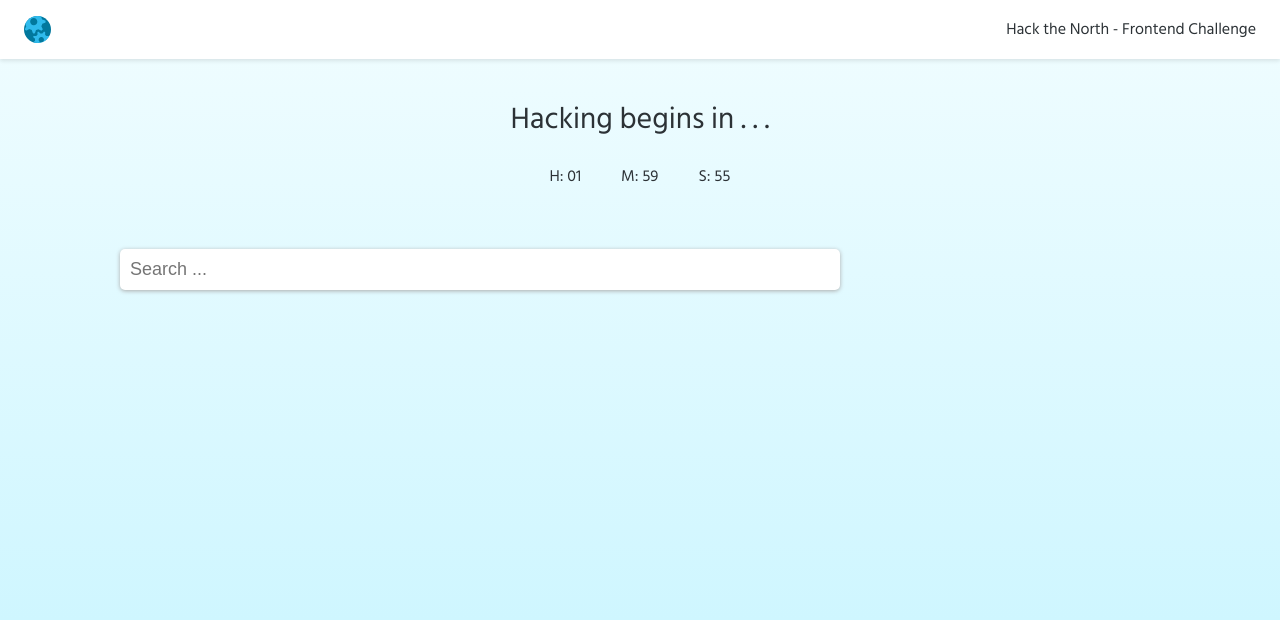
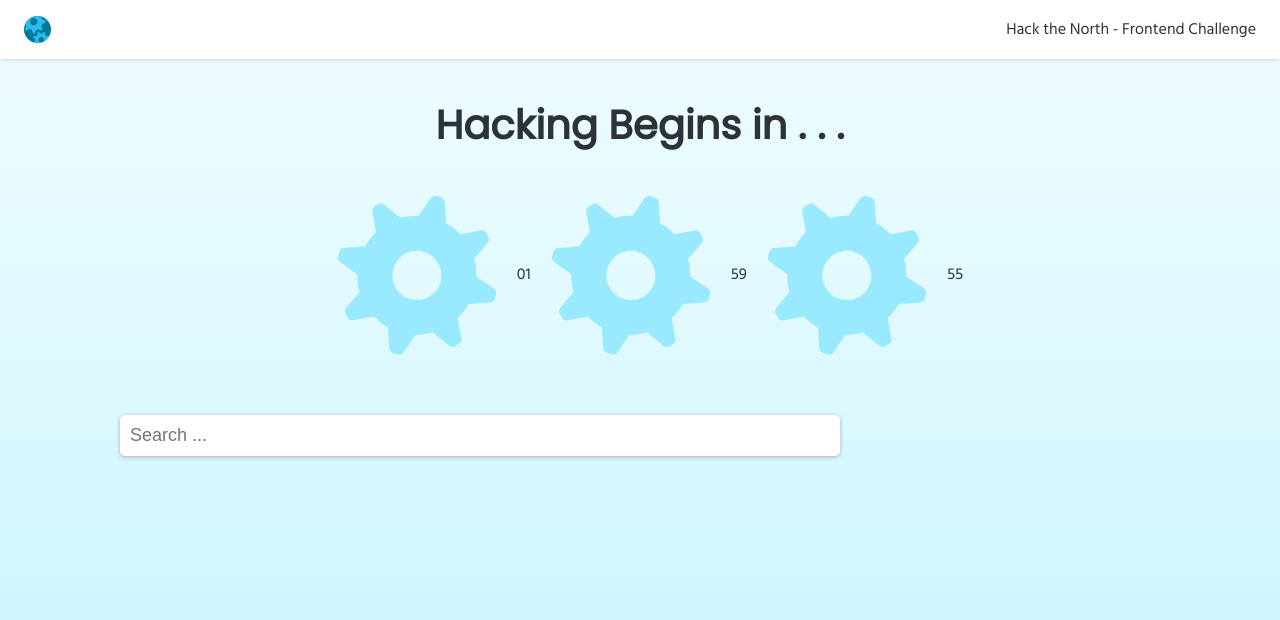
Before and after one commit to edwinzhng/htn-challenge, a React (Create React App) app: page / in a window 1280 px wide. Shown: the top 620 px of the page. Built offline with nearby package versions, Linux system fonts and the light colour scheme; no server answers.

Commit message:
Spinning gears :)

```diff
--- a/src/App.css
+++ b/src/App.css
@@ -12,13 +12,3 @@
   width: 1200px;
   margin: 10px 100px;
 }
-
-.header {
-  margin-top: 75px;
-  padding: 20px 0px;
-}
-
-.header h2 {
-  font-weight: 400;
-  font-size: 30px;
-}
--- a/src/App.js
+++ b/src/App.js
@@ -11,8 +11,7 @@ class App extends Component {
         <div className="nav">
           <Navbar />
         </div>
-        <div className="header">
-          <h2>Hacking begins in . . .</h2>
+        <div className="counter">
           <Countdown length='7200'/>
         </div>
         <div className="event-body">
--- a/src/components/Countdown/Countdown.css
+++ b/src/components/Countdown/Countdown.css
@@ -1,10 +1,46 @@
 .countdown {
-  text-align: center;
-  margin: 20px;
+  margin-top: 75px;
+  padding: 20px 0px;
 }
 
-.row-of-3 {
-  width: 100px;
+.countdown-row {
   display: inline;
-  margin: 20px 20px;
+  text-align: center;
 }
+
+.countdown h2 {
+  margin-bottom: 20px;
+  font-weight: 600;
+  font-size: 40px;
+  font-family: 'Poppins';
+}
+
+.countdown .middlegear {
+  vertical-align: middle;
+  height: 200px;
+  animation: spinbackward 1s infinite;
+}
+
+.countdown .gear {
+  vertical-align: middle;
+  height: 200px;
+  animation: spinforward 1s infinite;
+}
+
+@keyframes spinforward {
+  from {
+    transform: rotate(0deg);
+  }
+  to {
+    transform: rotate(45deg);
+  }
+}
+
+@keyframes spinbackward {
+  from {
+    transform: rotate(0deg);
+  }
+  to {
+    transform: rotate(-45deg);
+  }
+}
--- a/src/components/Countdown/Countdown.js
+++ b/src/components/Countdown/Countdown.js
@@ -1,4 +1,5 @@
 import React, { Component } from 'react';
+import Gear from '../../img/gear.svg'
 import './Countdown.css';
 
 class Countdown extends Component {
@@ -35,11 +36,16 @@ class Countdown extends Component {
         minutes = Math.floor((this.state.time % 3600) / 60),
         seconds = Math.floor(((this.state.time % 3600) % 60));
 
+        hours = ("0" + hours).slice(-2);
+        minutes = ("0" + minutes).slice(-2);
+        seconds = ("0" + seconds).slice(-2);
+
     return (
       <div className="countdown">
-        <div className="row-of-3 hours">H: {("0" + hours).slice(-2)}</div>
-        <div className="row-of-3 minutes">M: {("0" + minutes).slice(-2)}</div>
-        <div className="row-of-3 seconds">S: {("0" + seconds).slice(-2)}</div>
+        <h2>Hacking Begins in . . .</h2>
+        <div className="countdown-row hrs"><img className="gear" src={Gear} alt="gear"/>{hours}</div>
+        <div className="countdown-row min"><img className="middlegear" src={Gear} alt="gear"/>{minutes}</div>
+        <div className="countdown-row sec"><img className="gear" src={Gear} alt="gear"/>{seconds}</div>
       </div>
     );
   }
--- a/src/components/Event/Event.css
+++ b/src/components/Event/Event.css
@@ -70,3 +70,28 @@
 .purple:hover {
   box-shadow: 0px 0px 4px 1px #bd63cf;
 }
+
+.content {
+  width: calc(100% - 60px);
+  float: left;
+}
+
+.buttons {
+  float: right;
+  width: 40px;
+  min-height: 100%;
+}
+
+.buttons button {
+  float: right;
+  background: none;
+  border: none;
+  color: #ddd;
+  cursor: pointer;
+  font-size: 50px;
+  transition: 0.1s all ease-in-out;
+}
+
+.buttons button:hover {
+  color: #ccf;
+}
--- a/src/components/Event/Event.js
+++ b/src/components/Event/Event.js
@@ -39,6 +39,7 @@ class Event extends Component {
 
     return (
       <div className={"event " + color}>
+        <div className="content">
           <div className="toprow">
             <div className="title">{this.props.title}</div>
             <div className="time">
@@ -49,6 +50,7 @@ class Event extends Component {
             <div className="description">{this.props.description}</div>
             <div className="location">{this.props.location}</div>
           </div>
+        </div>
         <div className="buttons">
           <button>+</button>
         </div>
--- a/src/index.css
+++ b/src/index.css
@@ -1,4 +1,4 @@
-@import url('https://fonts.googleapis.com/css?family=Hind+Siliguri|Varela+Round');
+@import url('https://fonts.googleapis.com/css?family=Hind+Siliguri|Poppins');
 
 * {
   margin: 0;
```
Also changed, not shown: src/img/gear.svg (added). Lines whose indentation alone changed are shown as unchanged.
